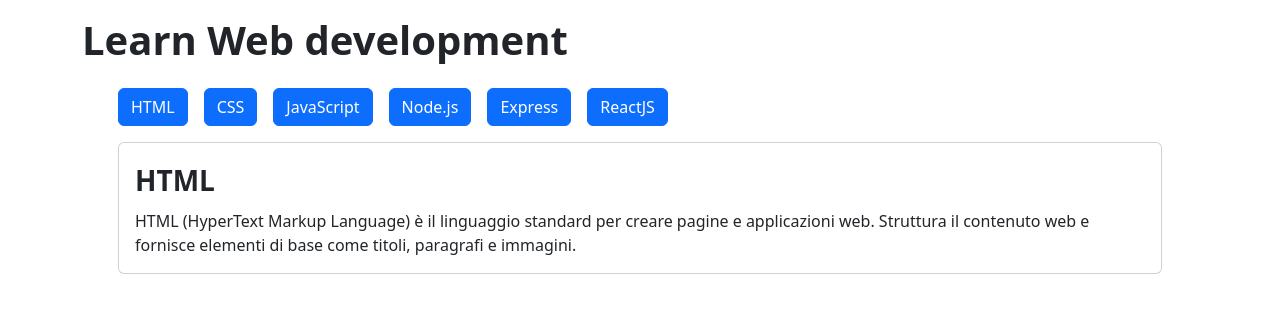
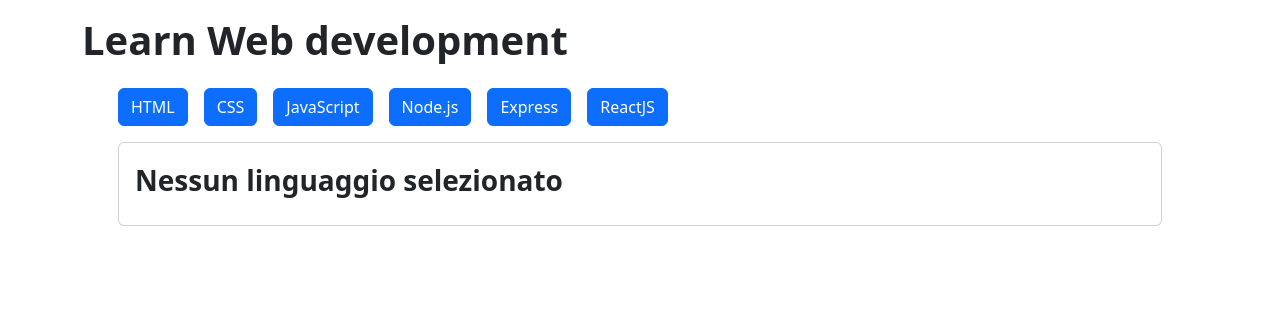
Before and after one commit to pietrobertino/react-use-state, a React (Vite) app: page / in a window 1280 px wide. Shown: the top 312 px of the page. Built offline with nearby package versions, Linux system fonts and the light colour scheme; the HTML template or start-up script is replaced by a standard one.

Commit message:
complete first bonus task

```diff
--- a/src/assets/components/AppTabs.jsx
+++ b/src/assets/components/AppTabs.jsx
@@ -3,12 +3,21 @@
 
 export default function AppTabs({ languages }) {
 
-    const [show, setShow] = useState(1); // ho dato come valore iniziale l'id di html (primo linguaggio)
+    const [show, setShow] = useState(0); // ho dato come valore iniziale l'id di html (primo linguaggio)
 
     //dichiarando le seguenti variabili registro l'oggetto dell'array corrispondente all'id e accedo al suo valore associato alla chiave description e alla chaive title
-    const cardToShow = languages.find(language => { return language.id === show });
-    const cardTitle = cardToShow.title;
-    const cardDescription = cardToShow.description;
+
+
+
+    let cardToShow = languages.find(language => { return language.id === show });
+    let cardTitle = "";
+    let cardDescription = "";
+
+    if (show != 0) {
+        cardTitle = cardToShow.title;
+        cardDescription = cardToShow.description;
+    }
+
 
     return (
         <div className="container px-5">
@@ -22,10 +31,10 @@
             {/* Inserirsco all'interno della card la descrizione del linguaggio */}
             <div className="card p-3">
                 <div className=" card-title fs-3 fw-bolder">
-                    {cardTitle}
+                    {(show != 0) ? cardTitle : "Nessun linguaggio selezionato"}
                 </div>
                 <div className=" card-text">
-                    {cardDescription}
+                    {(show != 0) && cardDescription}
                 </div>
             </div>
 
```
